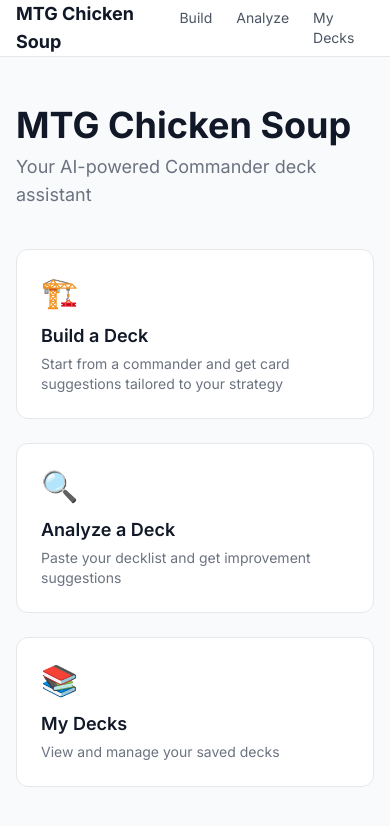
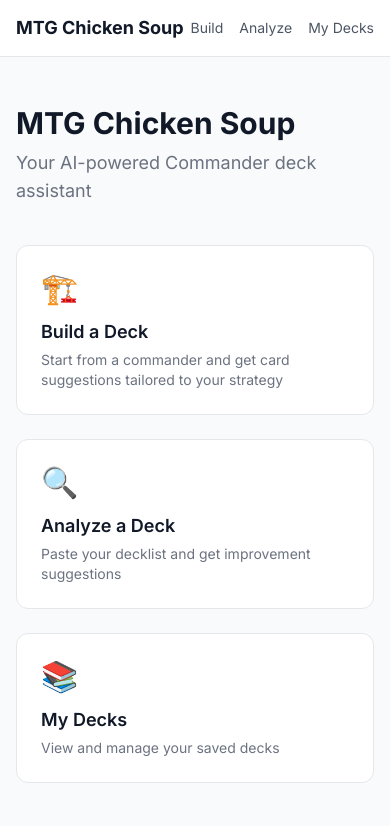
Before and after one commit to lauraarossi/MTG_chicken_soup, a Next.js app in the folder frontend/: page / in a window 390 px wide. Shown: the top 826 px of the page. Built offline with nearby package versions, Linux system fonts and the light colour scheme.

Commit message:
mobile friendly

```diff
--- a/frontend/app/decks/[id]/page.tsx
+++ b/frontend/app/decks/[id]/page.tsx
@@ -37,7 +37,7 @@ export default function DeckDetailPage() {
     if (!deck) return;
     setSaving(true);
     try {
-      const updated = await api.decks.update(deck.id, { decklist: draftDecklist || null });
+      const updated = await api.decks.update(deck.id, { decklist: draftDecklist || undefined });
       setDeck(updated);
       setEditing(false);
     } finally {
@@ -125,7 +125,7 @@ export default function DeckDetailPage() {
               </div>
             </div>
           ) : deck.decklist ? (
-            <pre className="text-sm text-gray-700 dark:text-gray-300 whitespace-pre-wrap font-mono overflow-auto max-h-96">
+            <pre className="text-sm text-gray-700 dark:text-gray-300 whitespace-pre-wrap font-mono overflow-auto max-h-48 sm:max-h-96">
               {deck.decklist}
             </pre>
           ) : (
--- a/frontend/app/page.tsx
+++ b/frontend/app/page.tsx
@@ -3,7 +3,7 @@ import Link from "next/link";
 export default function Home() {
   return (
     <main className="max-w-4xl mx-auto px-4 py-12">
-      <h1 className="text-4xl font-bold text-gray-900 dark:text-gray-100 mb-2">MTG Chicken Soup</h1>
+      <h1 className="text-3xl sm:text-4xl font-bold text-gray-900 dark:text-gray-100 mb-2">MTG Chicken Soup</h1>
       <p className="text-gray-500 dark:text-gray-400 mb-10 text-lg">Your AI-powered Commander deck assistant</p>
 
       <div className="grid grid-cols-1 md:grid-cols-3 gap-6">
--- a/frontend/components/ChatInterface.tsx
+++ b/frontend/components/ChatInterface.tsx
@@ -73,7 +73,7 @@ export default function ChatInterface({ initialMessage, deckId, onSaveDeck }: Pr
   };
 
   return (
-    <div className="bg-white dark:bg-gray-800 border border-gray-200 dark:border-gray-700 rounded-xl flex flex-col h-[600px]">
+    <div className="bg-white dark:bg-gray-800 border border-gray-200 dark:border-gray-700 rounded-xl flex flex-col h-[420px] sm:h-[600px]">
       <div className="flex-1 overflow-y-auto p-4 space-y-4">
         {messages.length === 0 && !loading && (
           <div className="text-center text-gray-400 dark:text-gray-500 py-8 text-sm">
--- a/frontend/components/Navigation.tsx
+++ b/frontend/components/Navigation.tsx
@@ -7,14 +7,14 @@ export default function Navigation() {
         <Link href="/" className="font-bold text-gray-900 dark:text-gray-100 text-lg">
           MTG Chicken Soup
         </Link>
-        <div className="flex gap-6 text-sm text-gray-600 dark:text-gray-400">
-          <Link href="/build" className="hover:text-gray-900 dark:hover:text-gray-100 transition-colors">
+        <div className="flex gap-4 sm:gap-6 text-sm text-gray-600 dark:text-gray-400">
+          <Link href="/build" className="py-1 hover:text-gray-900 dark:hover:text-gray-100 transition-colors">
             Build
           </Link>
-          <Link href="/analyze" className="hover:text-gray-900 dark:hover:text-gray-100 transition-colors">
+          <Link href="/analyze" className="py-1 hover:text-gray-900 dark:hover:text-gray-100 transition-colors">
             Analyze
           </Link>
-          <Link href="/decks" className="hover:text-gray-900 dark:hover:text-gray-100 transition-colors">
+          <Link href="/decks" className="py-1 hover:text-gray-900 dark:hover:text-gray-100 transition-colors">
             My Decks
           </Link>
         </div>
```
